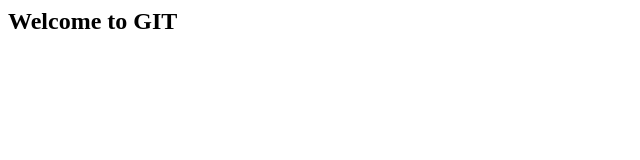
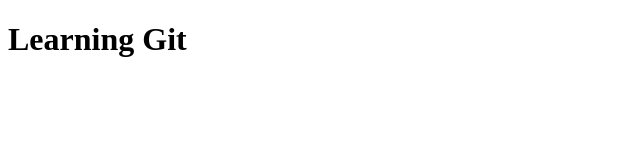
Before and after one commit to lyhoir/demo-test, a plain HTML site: page index.html in a window 1280 px wide. Shown: the whole page, without its empty margins (0-640 px from the left). Drawn offline with Linux system fonts and the light colour scheme.

Commit message:
update index file

```diff
--- a/index.html
+++ b/index.html
@@ -1,5 +1,11 @@
-<html>
-  <body>
-    <h2>Welcome to GIT</h2>
-  </body>
+<!DOCTYPE html>
+<html lang="en">
+<head>
+    <meta charset="UTF-8">
+    <meta name="viewport" content="width=device-width, initial-scale=1.0">
+    <title>Document</title>
+</head>
+<body>
+    <h1>Learning Git</h1>
+</body>
 </html>
```
